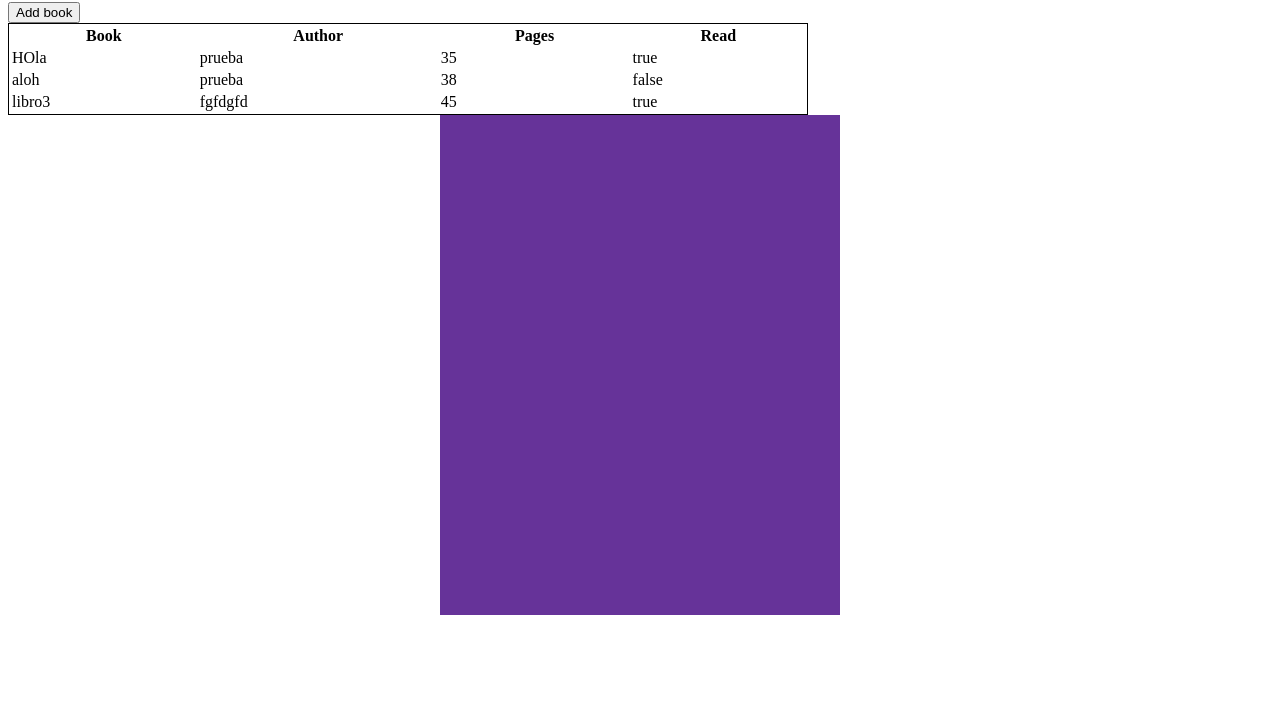
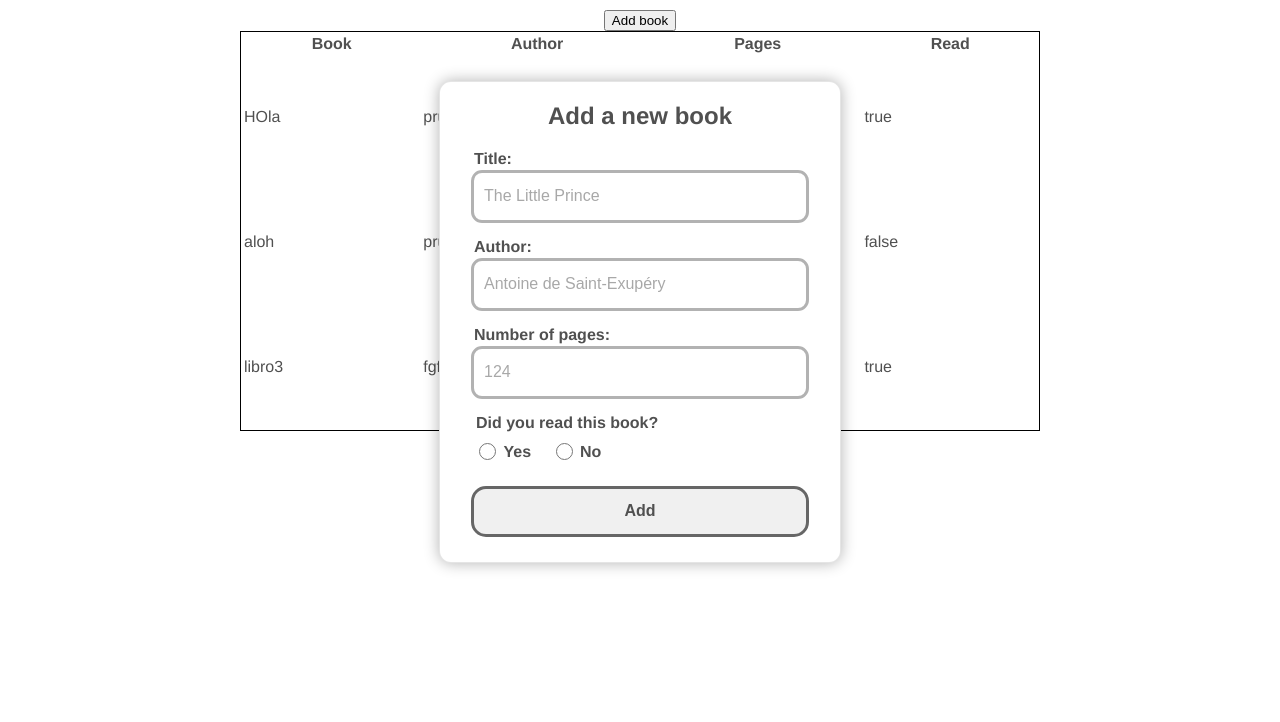
Before and after one commit to SebaRodriguezzz/library, a plain HTML site: page index.html in a window 1280 px wide. Shown: the part 78-800 px from the top of the page. Drawn offline with Linux system fonts and the light colour scheme.

Commit message:
Add basic form to make a pop up

```diff
--- a/index.html
+++ b/index.html
@@ -8,6 +8,7 @@
     <link rel="stylesheet" href="styles.css">
 </head>
 <body>
+    <div class="container">
         <h1 class="title">My Library</h1>
         <div class="button">
             <button>Add book</button>
@@ -26,10 +27,31 @@
                 </tbody>
             </table>
             <div class="book-form">
+                <div class="title"><h2>Add a new book</h2></div>
+                <div class="form">
+                    <form>
+                        <div class="text-input">
+                            <label for="btitle">Title:</label><br>
+                            <input type="text" id="btitle" placeholder="The Little Prince"><br><br>
+                            <label for="bauthor">Author:</label><br>
+                            <input type="text" id="bauthor" placeholder="Antoine de Saint-Exupéry"><br><br>
+                            <label for="bpages">Number of pages:</label><br>
+                            <input type="text" id="bpages" placeholder="124"><br><br>
+                        </div>
+                        <div class="radio-input">
+                            <legend>Did you read this book?</legend>
+                            <input type="radio" id="bread" name="read" value="true">
+                            <label for="bread">Yes</label>
 
+                            <input type="radio" id="bunread" name="read" value="false">
+                            <label for="bunread">No</label>
+                        </div>
+                        <button class="submit">Add</button>
+                    </form>
                 </div>
             </div>
-
+        </div>
+    </div>
 </body>
 <script src="script.js"></script>
 </html>
--- a/styles.css
+++ b/styles.css
@@ -1,17 +1,123 @@
+body {
+    font-family: Helvetica, sans-serif;
+    color: rgb(80, 80, 80);
+}
 
+.container {
+    display: flex;
+    align-items: center;
+    justify-content: center;
+    flex-direction: column;
+}
 
 #library-table {
     width: 100vh;
+    height: 50vh;
     border: 1px solid black;
 }
 
 .book-form{
-    background-color: rebeccapurple;
+    display: flex;
+    flex-direction: column;
+    background-color: white;
     position: absolute;
-    height: 500px;
+    height: 480px;
     width: 400px;
     margin:auto;
     left: 0;
     right: 0;
+    top: 0;
+    bottom: 0;
+    border-radius: 12px;
+    box-shadow: 0 0 15px rgba(0, 0, 0, 0.3);
+    border: 1px solid rgba(0, 0, 0, 0.1);
+}
+
+.book-form .title {
     text-align: center;
 }
+
+.book-form .form {
+    margin: auto;
+    position: relative;
+    display: flex;
+    justify-content: center;
+    align-items: center;
+    width: 50%;
+    margin: 0 auto;
+}
+
+.book-form .form .text-input input {
+    height: 45px;
+    width: 320px;
+    outline: 3px solid rgba(0, 0, 0, 0.3);
+    border: 0;
+    border-radius: 8px;
+    font-size: 16px;
+    margin-top: 5px;
+    padding-left: 10px;
+    transition: 0.3s ease-in-out;
+}
+
+.book-form .form .text-input input::placeholder {
+    color: rgb(168, 168, 168);
+}
+
+.book-form .form .text-input input:focus {
+    outline: 3px solid rgba(0, 0, 0, 0.6);
+    border: 0;
+    transition: 0.3s ease-in-out;
+}
+
+.book-form .form label, .book-form .form legend {
+    font-size: 16px;
+    text-align: left;
+    font-weight: 600;
+    color: rgb(80, 80, 80);
+}
+
+.book-form .form .radio-input {
+    margin-bottom: 10px;
+}
+
+
+.book-form .form .radio-input legend {
+    margin-bottom: 8px;
+}
+
+.book-form .form .radio-input input {
+    width: 17px;
+    height: 17px;
+}
+
+.book-form .form .radio-input label {
+    position: relative;
+    top: -3px;
+    margin-right: 15px;
+}
+
+.book-form .form .submit {
+    height: 45px;
+    width: 332px;
+    margin-top: 15px;
+    font-size: 16px;
+    font-weight: 600;
+    border-radius: 12px;
+    border: 0;
+    color: rgb(80, 80, 80);
+    background-color: rgba(0, 0, 0, 0.06);
+    outline: 3px solid rgba(0, 0, 0, 0.6);
+    transition: 0.2s ease-in-out;
+}
+
+.book-form .form .submit:hover {
+    background-color: rgba(0, 0, 0, 0.1);
+    transition: 0.2s ease-in-out;
+    cursor: pointer;
+}
+
+.book-form .form .submit:active {
+    transition: 0.2s ease-in-out;
+    background-color: rgba(0, 0, 0, 0.2);
+    outline: 3px solid rgba(0, 0, 0, 0.3);
+}
```
Lines whose indentation alone changed are shown as unchanged.
